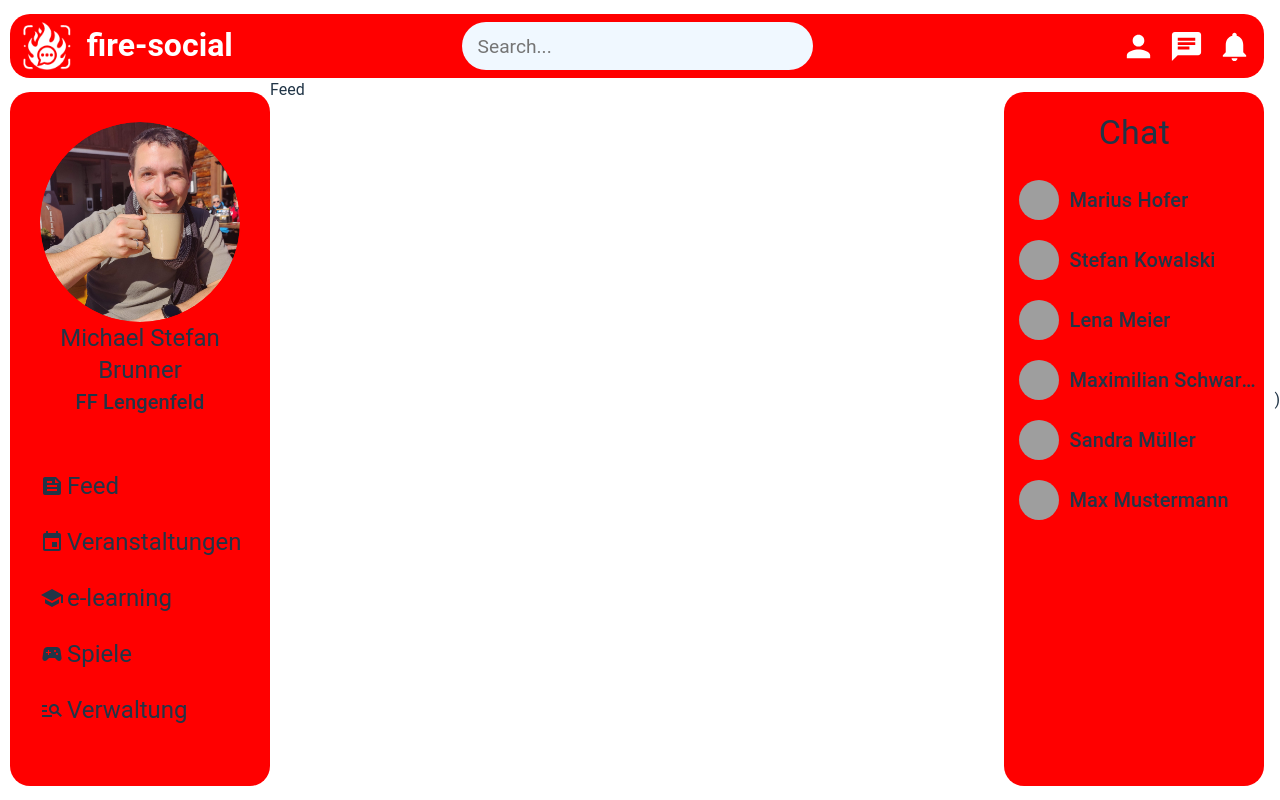
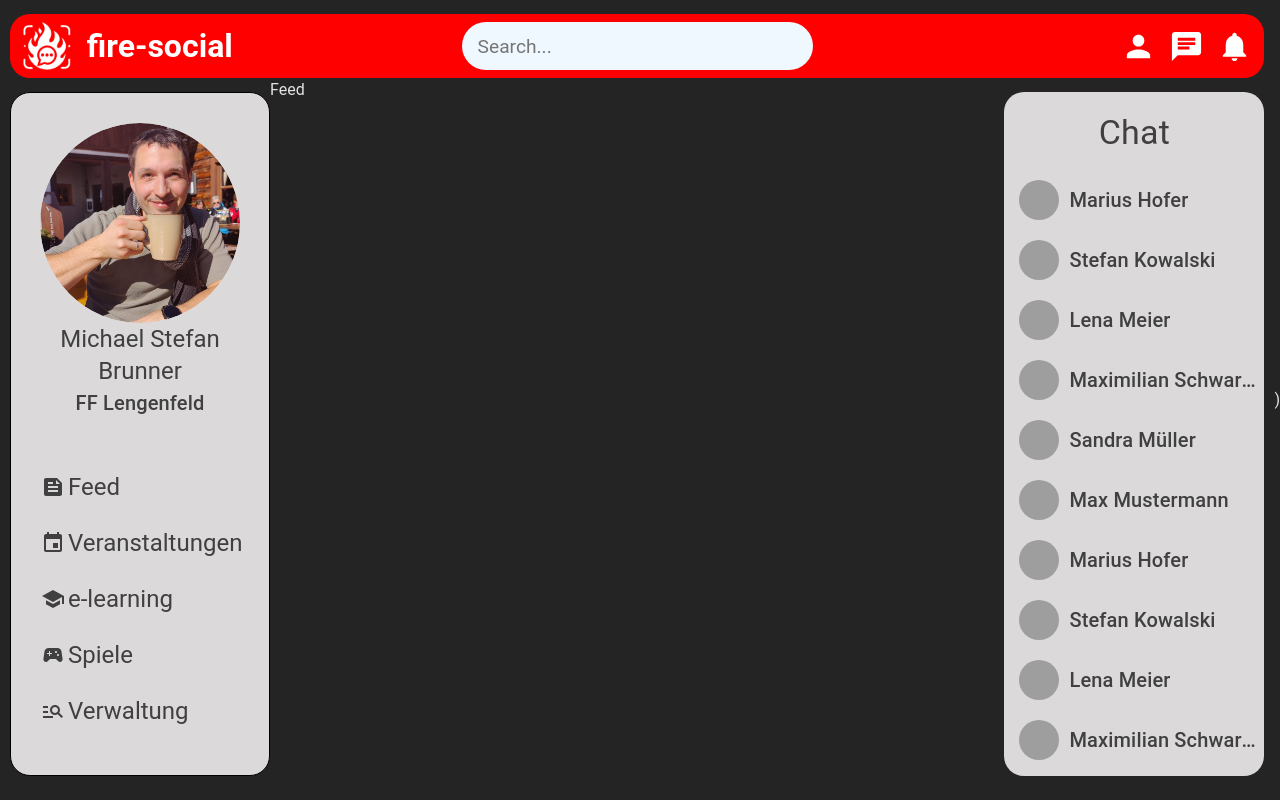
Before and after one commit to smox/fire-social, a React (Vite) app in the folder frontend/: page / in a window 1280 px wide. Built offline with nearby package versions, Linux system fonts and the light colour scheme; grey boxes are pictures that could not be loaded; the HTML template or start-up script is replaced by a standard one.

Commit message:
Height sizing fixed

```diff
--- a/frontend/src/App.css
+++ b/frontend/src/App.css
@@ -2,6 +2,6 @@
   display: flex;
   flex-direction: column;
   align-items: center;
-  height: 100vh;
+  height: calc(100vh - 14px);
   padding: 14px 10px 14px 10px;
 }
--- a/frontend/src/Content/Chat/Chat.css
+++ b/frontend/src/Content/Chat/Chat.css
@@ -1,20 +1,23 @@
 .chat-wrapper {
     width: 260px;
+    height: calc(100vh - 80px);
 }
 
 .chat-wrapper .chat {
     display: flex;
     flex-direction: column;
     width: 100%;
-    margin: 14px 0 14px 0;
-    height: calc(100% - 14px);
+    height: 95%;
+    margin: 14px 0 0 0;
     border-radius: 20px;
-    background-color: red;
+    background-color: #dbd9d9;
+    color: rgb(65, 64, 64);
     transition: width 0.3s ease-in-out;
 }
 
 .chat .user-list {
     padding-left: 5px;
+    overflow-y: scroll;
 }
 
 .chat .user-list .user-list-item {
--- a/frontend/src/Content/Chat/Chat.tsx
+++ b/frontend/src/Content/Chat/Chat.tsx
@@ -16,12 +16,45 @@ const Chat = () => {
     }, {
       name: "Maximilian Schwarzmüller",
       avatar: '/avatar/ms_profilbild.jpg'
-    },{
+    }, {
       name: "Sandra Müller",
       avatar: '/avatar/sm_profilbild.jpg'
     }, {
       name: "Max Mustermann",
       avatar: '/avatar/mm_profilbild.jpg'
+    }, {
+      name: "Marius Hofer",
+      avatar: '/avatar/mh_profilbid.jpg'
+    }, {
+      name: "Stefan Kowalski",
+      avatar: '/avatar/sk_profilbild.jpg'
+    }, {
+      name: "Lena Meier",
+      avatar: '/avatar/lm_profilbild.jpg'
+    }, {
+      name: "Maximilian Schwarzmüller",
+      avatar: '/avatar/ms_profilbild.jpg'
+    }, {
+      name: "Sandra Müller",
+      avatar: '/avatar/sm_profilbild.jpg'
+    }, {
+      name: "Max Mustermann",
+      avatar: '/avatar/mm_profilbild.jpg'
+    }, {
+      name: "Marius Hofer",
+      avatar: '/avatar/mh_profilbid.jpg'
+    }, {
+      name: "Stefan Kowalski",
+      avatar: '/avatar/sk_profilbild.jpg'
+    }, {
+      name: "Lena Meier",
+      avatar: '/avatar/lm_profilbild.jpg'
+    }, {
+      name: "Maximilian Schwarzmüller",
+      avatar: '/avatar/ms_profilbild.jpg'
+    }, {
+      name: "Sandra Müller",
+      avatar: '/avatar/sm_profilbild.jpg'
     }
   ];
 
--- a/frontend/src/Content/Content.css
+++ b/frontend/src/Content/Content.css
@@ -4,5 +4,5 @@
     display: flex;
     flex-direction: row;
     width: 100%;
-    height: 100%;
+    height: calc(100vh - 80px);
 }
--- a/frontend/src/Content/Feed/Feed.css
+++ b/frontend/src/Content/Feed/Feed.css
@@ -1,3 +1,4 @@
 .feed-wrapper {
     flex: 4;
+    height: calc(100vh - 80px);
 }
--- a/frontend/src/Content/Menu/Menu.css
+++ b/frontend/src/Content/Menu/Menu.css
@@ -2,16 +2,21 @@
 .menu-wrapper {
     width: 260px;
     transition: width 0.3s ease-in-out;
+    height: calc(100vh - 80px);
 }
 
 .menu {
     display: flex;
     flex-direction: column;
     width: 100%;
+    height: 95%;
     margin: 14px 0 14px 0;
-    height: calc(100% - 14px);
     border-radius: 20px;
-    background-color: red;
+    background-color: #dbd9d9;
+    color: rgb(65, 64, 64);
+    border-color: black;
+    border-width: 1px;
+    border-style: solid;
     transition: width 0.3s ease-in-out;
 }
 
@@ -81,7 +86,7 @@
     width: 0;
     bottom: 0;
     left: 0;
-    background-color: aliceblue;
+    background-color: red;
     transition: width 0.3s ease-out;
 }
 
--- a/frontend/src/Header/Header.css
+++ b/frontend/src/Header/Header.css
@@ -1,6 +1,6 @@
 .header {
     background-color: red;
-    height: 4rem;
+    height: var(--header-height);
     display: flex;
     flex-direction: row;
     align-items: center;
--- a/frontend/src/index.css
+++ b/frontend/src/index.css
@@ -12,6 +12,9 @@ html, body, #root {
 }
 
 :root {
+
+  --header-height: 4rem;
+
   width: 100vw;
   line-height: 1.5;
   font-weight: 400;
@@ -37,41 +40,5 @@ body {
   place-items: center;
   min-width: 320px;
   min-height: 100vh;
+  max-height: 100vh;
 }
-
-h1 {
-  font-size: 3.2em;
-  line-height: 1.1;
-}
-
-button {
-  border-radius: 8px;
-  border: 1px solid transparent;
-  padding: 0.6em 1.2em;
-  font-size: 1em;
-  font-weight: 500;
-  font-family: inherit;
-  background-color: #1a1a1a;
-  cursor: pointer;
-  transition: border-color 0.25s;
-}
-button:hover {
-  border-color: #646cff;
-}
-button:focus,
-button:focus-visible {
-  outline: 4px auto -webkit-focus-ring-color;
-}
-
-@media (prefers-color-scheme: light) {
-  :root {
-    color: #213547;
-    background-color: #ffffff;
-  }
-  a:hover {
-    color: #747bff;
-  }
-  button {
-    background-color: #f9f9f9;
-  }
-}
```
